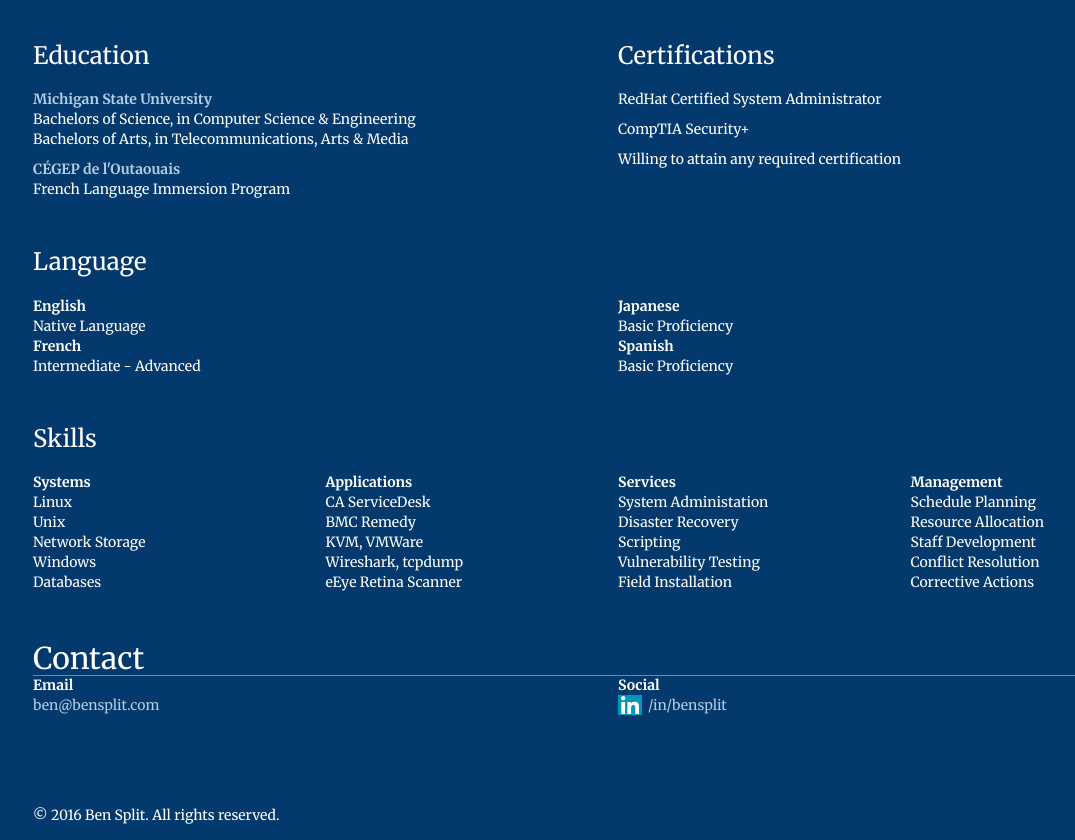
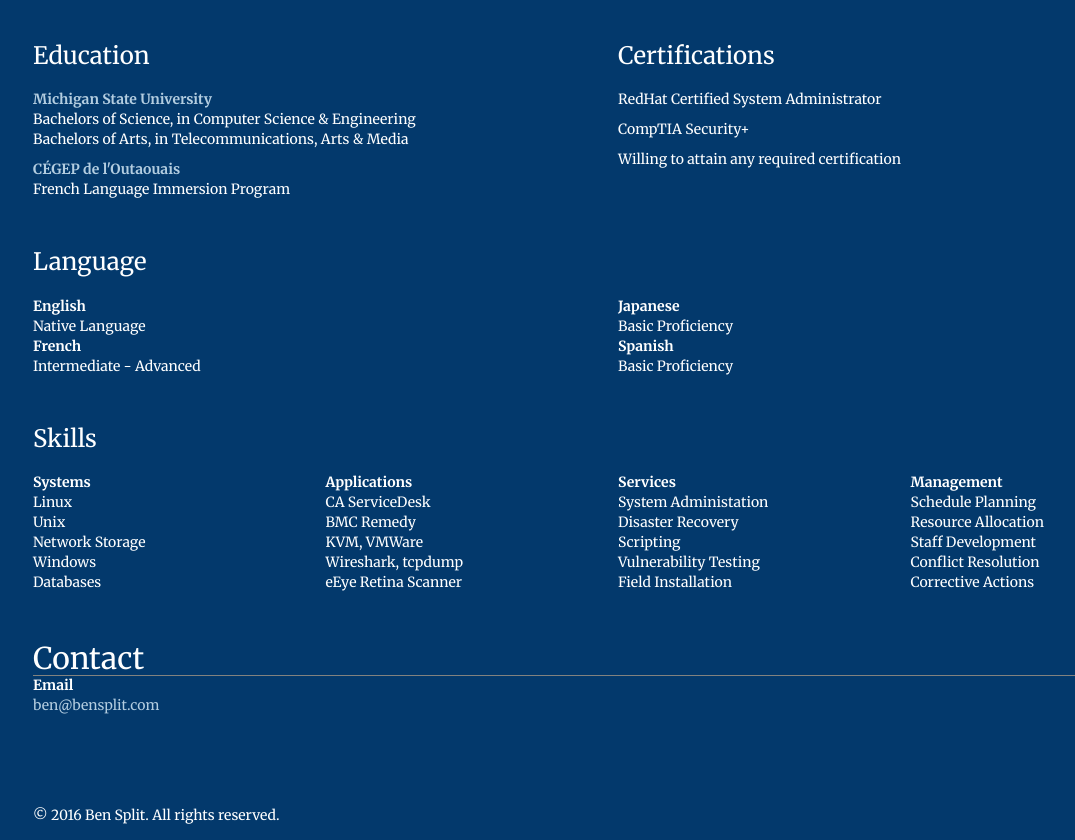
Before and after one commit to bsplit/bsplit.github.io, a plain HTML site: page index.html in a window 1280 px wide. Shown: the part 711-1551 px from the top of the page, without its empty margins (37-1112 px from the left). Drawn offline with nearby package versions, Linux system fonts and the light colour scheme.

Commit message:
remove linkedin

```diff
--- a/index.html
+++ b/index.html
@@ -136,7 +136,6 @@
 <div class="container">
 	<div class="row">
 		<div class="col-xs-4 col-md-6"><ul><li><b>Email</b><li><a href="mailto:ben@bensplit.com">ben@bensplit.com</a></ul></div>
-		<div class="col-xs-4 col-md-6 "><ul><li><b>Social</b><li><div class="linkedin"><a href="https://www.linkedin.com/in/bensplit">/in/bensplit</a></div></ul></div>
 	</div>
 </div>
 </div>
```
